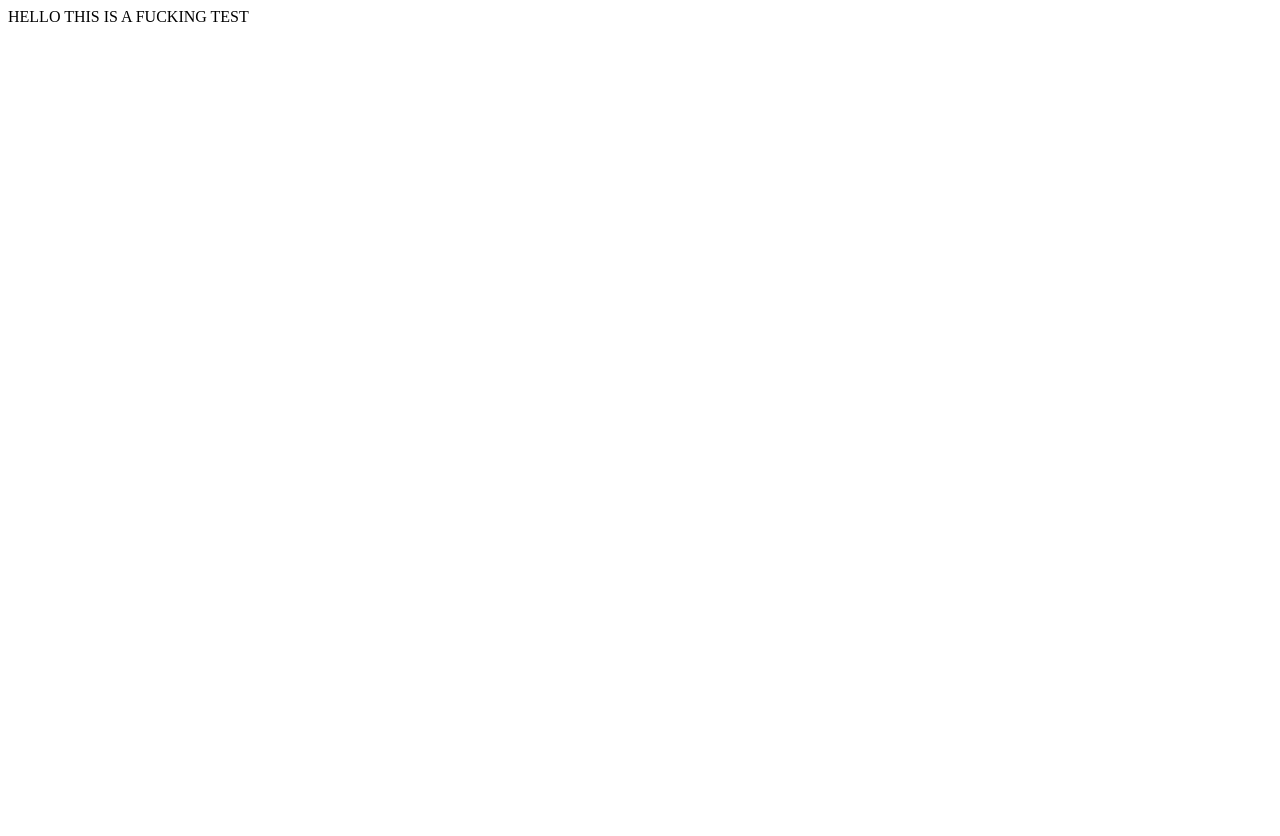
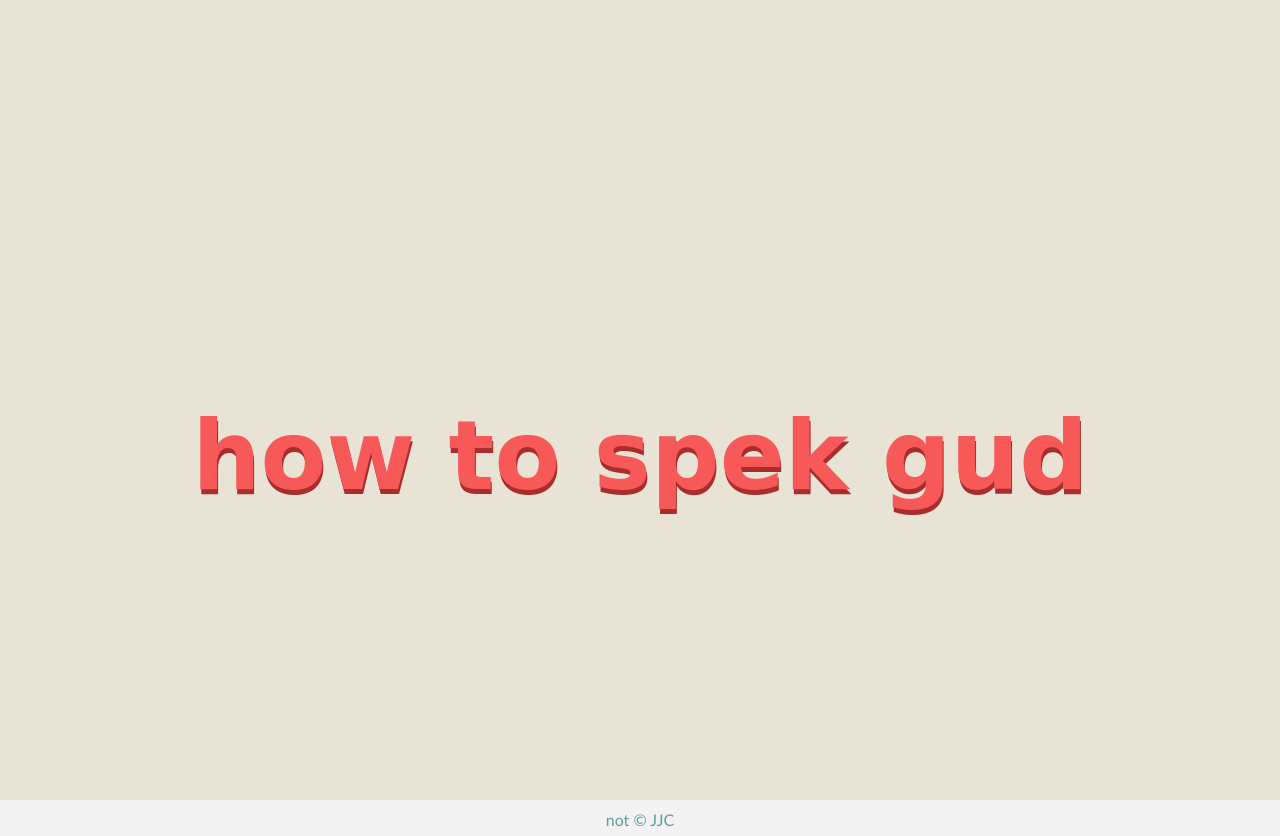
Before and after one commit to Jenny12321/ESPER, a plain HTML site: page index.html in a window 1280 px wide. Before the commit the page ends 800 px from the top, so only its background shows below. Drawn offline with Linux system fonts and the light colour scheme; a web font is replaced by a local one.

Commit message:
some ui + added file for homepage css

```diff
--- a/index.html
+++ b/index.html
@@ -2,11 +2,18 @@
 <html>
 <head>
     <title>how 2 spek gud</title>
-    <!--<link href="smooshss.css" rel="stylesheet" type="text/css"/>-->
+    <link href="speech.css" rel="stylesheet" type="text/css"/>
     <link href="https://fonts.googleapis.com/css?family=Montez" rel="stylesheet">
     <meta charset="utf-8">
 </head>
 <body>
-    HELLO THIS IS A FUCKING TEST
+    <div id="header">
+        <h1>how to spek gud</h1>
+    </div>
+    <div id="contents">
+        <div id="footer">
+            <footer>not &copy; JJC</footer>
+        </div>
+    </div>
 </body>
 </html>
--- /dev/null
+++ b/speech.css
@@ -0,0 +1,68 @@
+#contents{
+    background-color: #f2f2f2;
+}
+
+h1{
+    font-family: 'Montez', cursive;
+    font-size: 6em;
+    font-weight: bolder;
+    text-shadow: 1px 5px #a82d2d;
+    left: 0;
+    margin: 0 0 auto;
+    position:absolute;
+    top: 50%;
+    width: 100%;
+}
+
+h2{
+    color:dimgray;
+    left:0;
+    width: 100%;
+    margin: 0 0 auto;
+    margin-bottom: 50px;
+    position: absolute;
+}
+
+h3{
+    color:#8d9e9f;
+    font-size: 1.4em;
+    text-align: center;
+}
+
+#header{
+    color: #F75959;
+    background-color:#e9e3d5;
+    background-size: cover;
+    position:relative;
+    width: 100%;
+    min-height: 100vh;
+    left:0;
+    top:0;
+    text-align: center;
+}
+
+body{
+    width: 100%;
+    margin: 0;
+    padding: 0;
+    font-family: Calibri, sans-serif;
+}
+
+p{
+    font-size: 1em;
+    text-decoration: none;
+}
+
+a{
+    text-decoration: none;
+}
+
+#footer{
+    color: cadetblue;
+    text-align: center;
+    clear: both;
+    position: relative;
+    z-index: 10;
+    height: 1em;
+    padding: 10px;
+}
```
